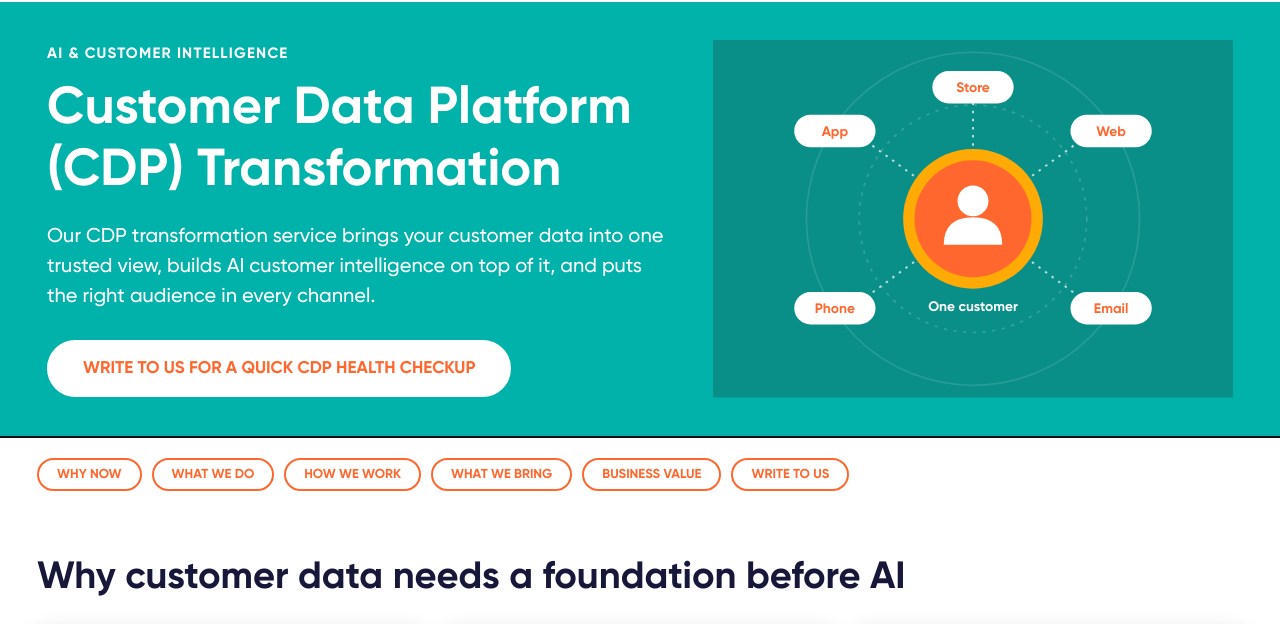
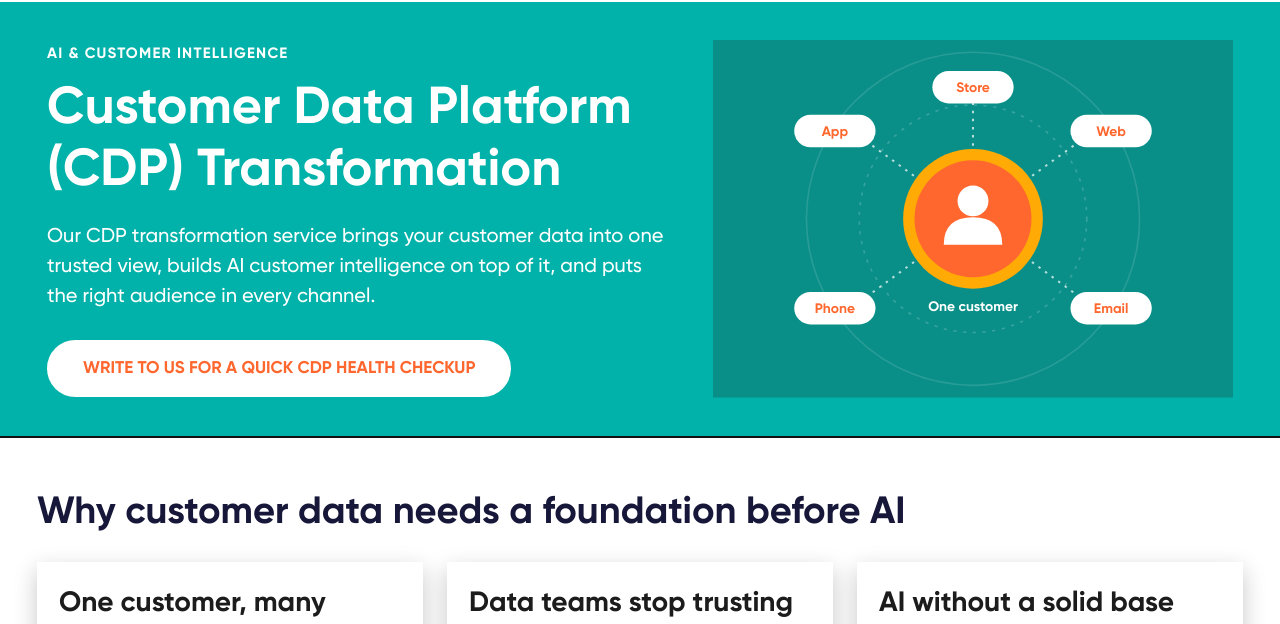
Before and after one commit to Lakshaypahuja21/cdp-page, a plain HTML site: page capabilities-overview-tile.html in a window 1280 px wide. Shown: the part 120-744 px from the top of the page. Drawn offline with Linux system fonts and the light colour scheme.

Commit message:
Remove the quick links strip from the CDP page
Co-Authored-By: Claude Sonnet 5.5 <noreply@anthropic.com>

```diff
--- a/capabilities-overview-tile.html
+++ b/capabilities-overview-tile.html
@@ -179,7 +179,6 @@ section.blk>p.intro:empty{margin:6px 0 0}
 .act{margin-top:20px}
 
 /* template sections: quick ToC, why now, what we bring, business value */
-.tocbar{max-width:1440px;margin:0 auto;padding:20px 37px 6px}
 .why,.lower{padding:52px 37px 56px}
 .why .in,.lower .in{max-width:1366px;margin:0 auto}
 .why h2,.lower h2{font-size:38px;line-height:46px;color:var(--navy)}
@@ -196,7 +195,6 @@ section.blk>p.intro:empty{margin:6px 0 0}
 .asset .used{margin-top:16px;display:flex;gap:8px;flex-wrap:wrap;align-items:center}
 .asset .used::before{content:"Used in";font-size:14px;line-height:1;color:#555;margin-right:2px}
 @media (max-width:1100px){
-  .tocbar{padding:16px 20px 4px}
   .why,.lower{padding:36px 20px}
   .why h2,.lower h2{font-size:30px;line-height:38px}
   .trio,.assets{grid-template-columns:1fr}
@@ -295,11 +293,6 @@ section.blk>p.intro:empty{margin:6px 0 0}
   </div>
 </section>
 
-<!-- tpl:toc -->
-<nav class="tocbar" aria-label="On this page"><div class="toc">
-  <a href="#why">Why now</a><a href="#s1">What we do</a><a href="#approach">How we work</a><a href="#bring">What we bring</a><a href="#value">Business value</a><a href="#ctah">Write to us</a>
-</div></nav>
-<!-- /tpl:toc -->
 <!-- tpl:why -->
 <section class="why" id="why" aria-labelledby="whyh"><div class="in">
   <h2 id="whyh">Why customer data needs a foundation before AI</h2>
```
Also changed, not shown: index.html (+0 -7 lines).
